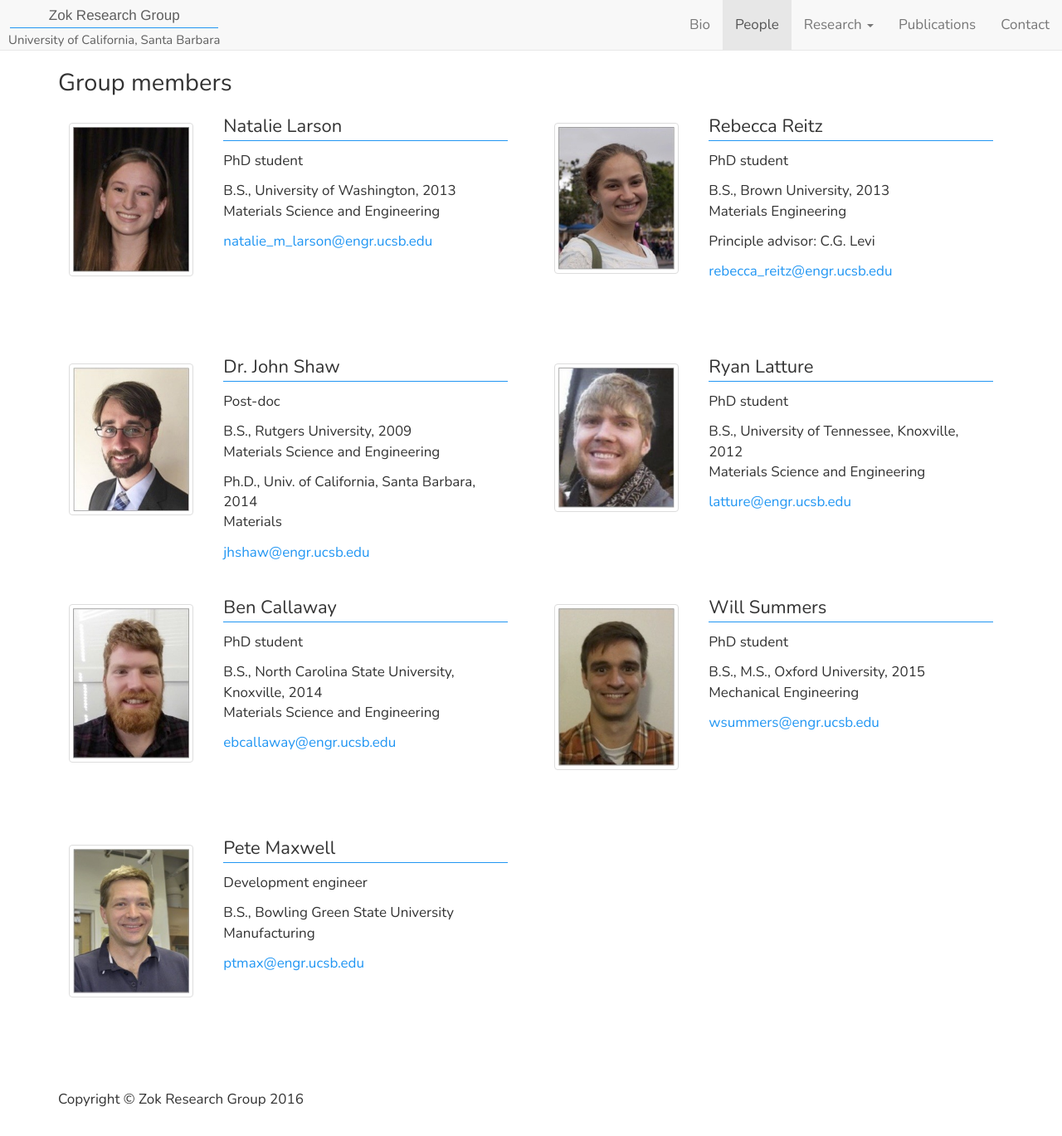
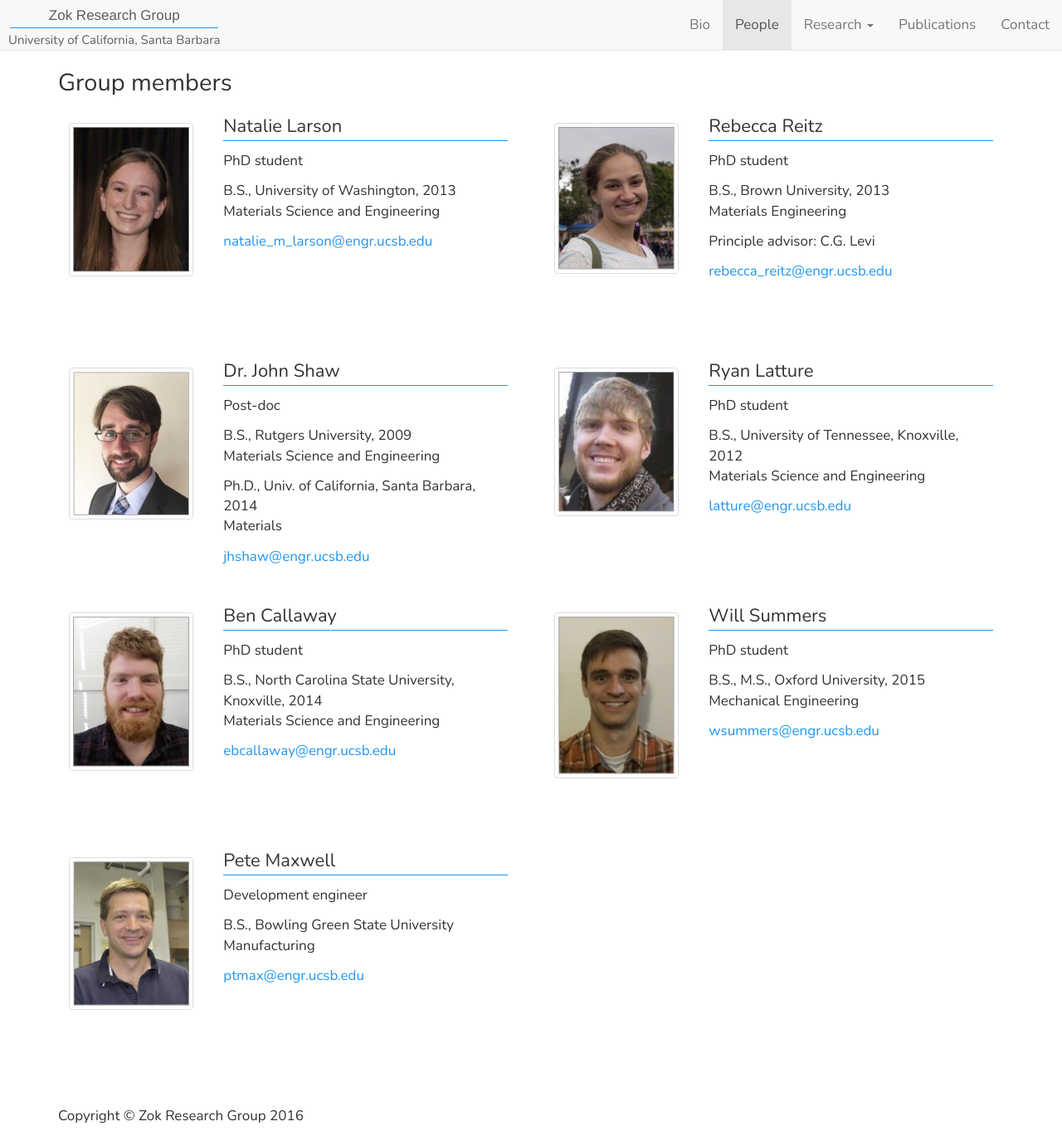
Before and after one commit to latture/zok-group-website, a Jekyll site: the page built from people/index.html, in a window 1280 px wide and 1369 px high. Shown: the whole window at 83% size. Built offline with Jekyll 4.4.1, drawn with Linux system fonts in a browser that asks for light colours; some web fonts are replaced.

Commit message:
Increased height of panel.

```diff
--- a/assets/css/style.scss
+++ b/assets/css/style.scss
@@ -92,8 +92,8 @@ body {
         border: none;
         @include box-shadow(0 0 0 rgba(0,0,0,0));
         margin: 0px 10px 0px 10px;
-        min-height: 290px;
-        max-height: 290px;
+        min-height: 295px;
+        max-height: 295px;
     }
 
     .panel-body {
```
